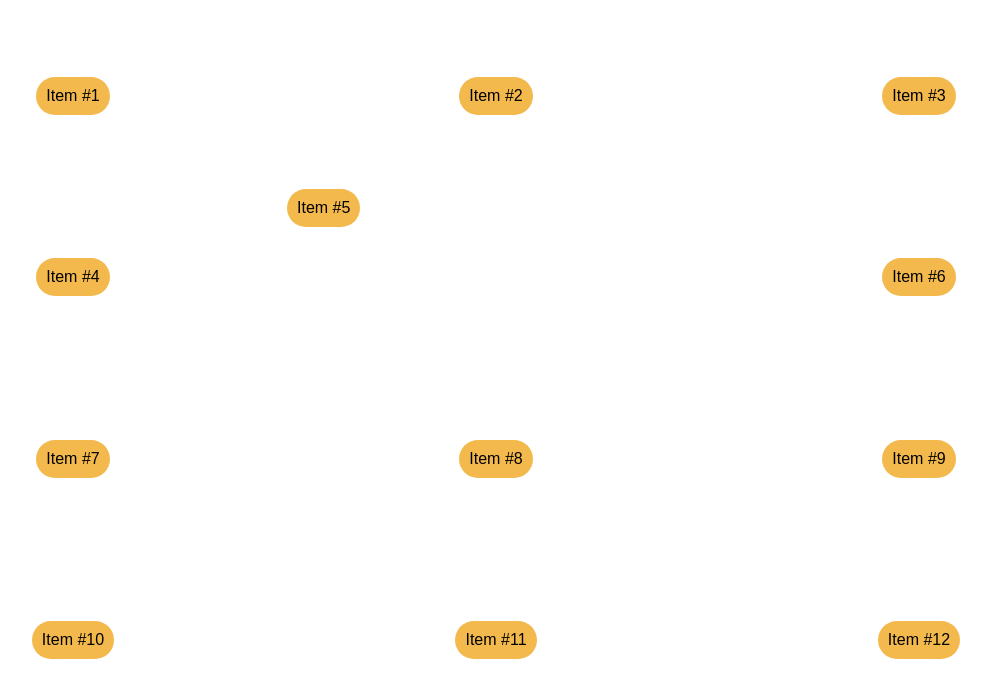
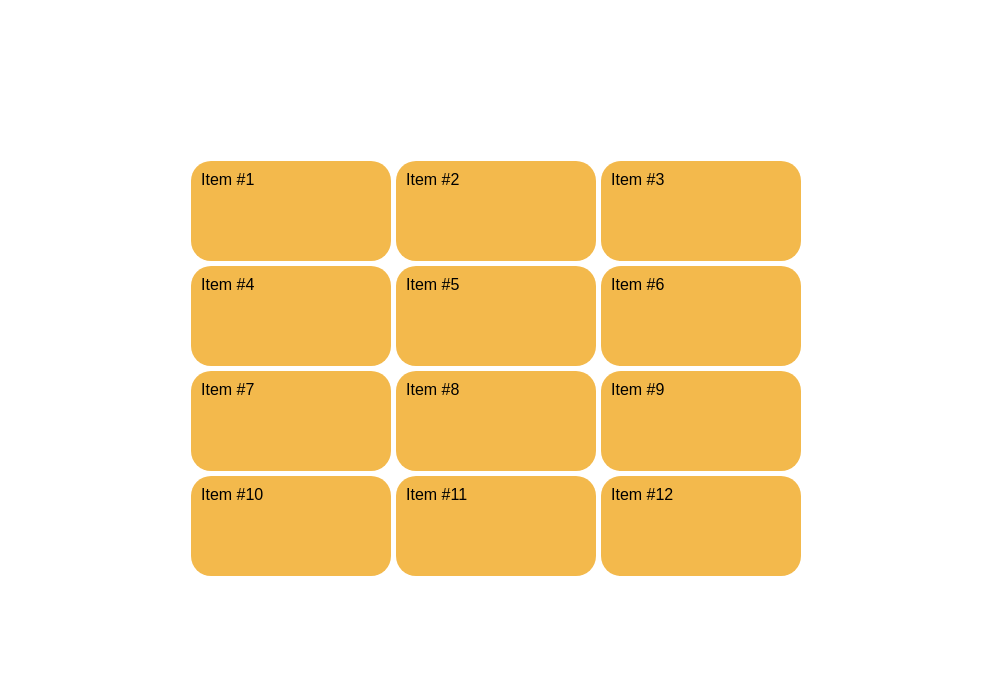
Before and after one commit to marluka/CSS-Grid-Layout, a plain HTML site: page alineando-contenido.html in a window 1280 px wide. Shown: the whole page, without its empty margins (144-1135 px from the left). Drawn offline with Linux system fonts and the light colour scheme.

Commit message:
Clese 15: Alineación de filas y columnas

```diff
--- a/alineando-item.html
+++ b/alineando-contenido.html
@@ -3,7 +3,7 @@
   <head>
     <meta charset="UTF-8" />
     <meta name="viewport" content="width=device-width, initial-scale=1.0" />
-    <title>Grid implicito</title>
+    <title>Alineando contenido</title>
     <style>
       body {
         font-family: Arial, Helvetica, sans-serif;
@@ -13,12 +13,16 @@
         display: grid;
         height: 90vh;
         grid-gap: 5px;
-        grid-template-columns: repeat(3, 1fr);
-        grid-template-rows: repeat(4, 1fr);
-        justify-items: center;
-        align-items: center;
-        /* justify-items: start | end | center | stretch;  Alineado de forma horizontal */
-        /* align-items: start | end | center | stretch;  Alineado de forma vertical */
+        grid-template-columns: repeat(3, 200px);
+        grid-template-rows: repeat(4, 100px);
+        justify-content: center;
+        align-content: center;
+
+        /* Alineado de forma horizontal:
+        justify-content: start | end | center | stretch | space-around | space-between | space-evenly; */
+
+        /* Alineado de forma vertical:
+        align-content: start | end | center | stretch | space-around | space-between | space-evenly; */
       }
 
       .item {
@@ -28,8 +32,8 @@
       }
 
       .item:nth-of-type(5) {
-        align-self: start;
-        justify-self: start;
+        /* align-self: start;
+        justify-self: start; */
       }
     </style>
   </head>
```
